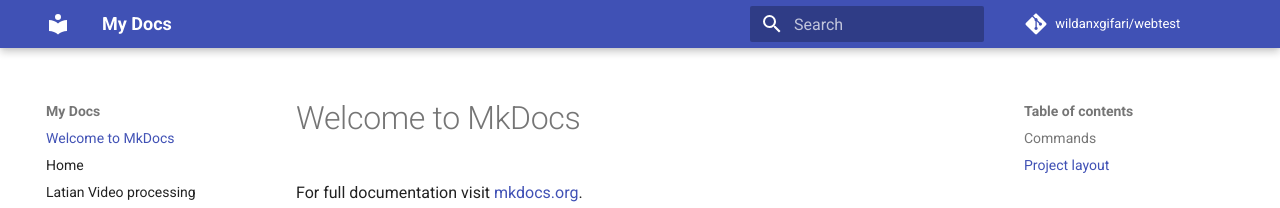
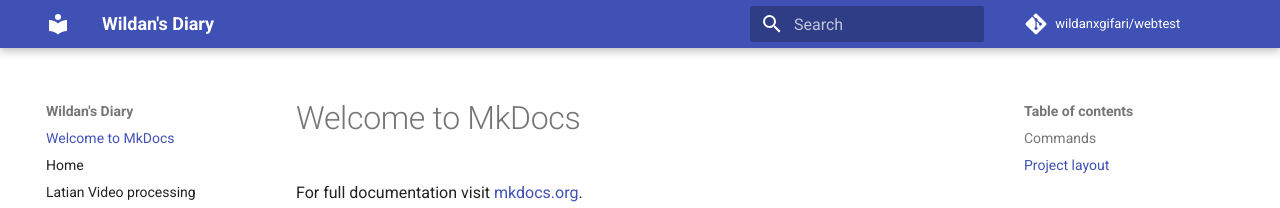
Before and after one commit to wildanxgifari/webtest, an MkDocs documentation site: the page built from docs/index.md, in a window 1280 px wide. Shown: the top 208 px of the page. Built offline with MkDocs 1.6.1 and Material for MkDocs 9.7.7, drawn with Linux system fonts in a browser that asks for light colours; comment, search, counter and statistics services are not loaded.

Commit message:
Update mkdocs.yml

```diff
--- a/mkdocs.yml
+++ b/mkdocs.yml
@@ -1,4 +1,4 @@
-site_name: My Docs
+site_name: Wildan's Diary
 
 theme:
     name: material
```
